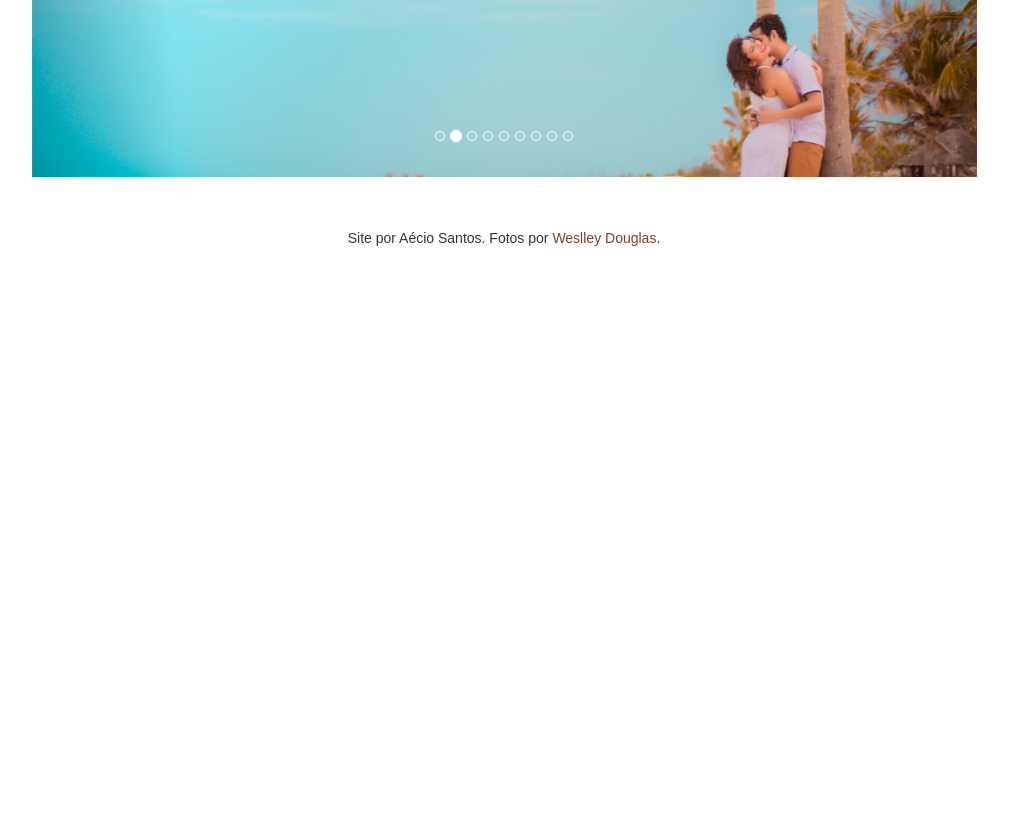
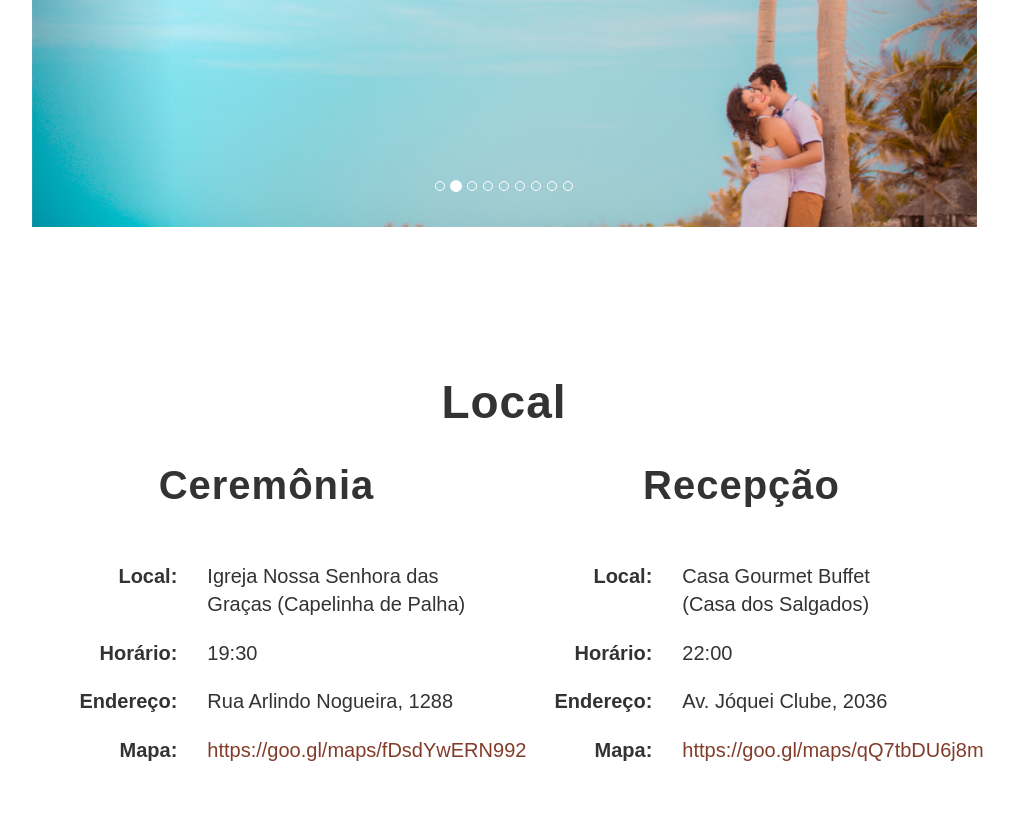
Before and after one commit to aecio/julianaeaecio, a website: page index.html in a window 1280 px wide. Shown: the part 1980-2800 px from the top of the page, without its empty margins (136-1150 px from the left). Before the commit the page ends 2240 px from the top, so only its background shows below. Drawn offline with nearby package versions, Linux system fonts and the light colour scheme; some packages are replaced by stand-ins of ours; a web font is replaced by a local one.

Commit message:
Added venue section

```diff
--- a/index.html
+++ b/index.html
@@ -55,15 +55,15 @@
                     <li>
                         <a class="page-scroll" href="#sobre">Save the Date!</a>
                     </li>
+                    <li>
+                        <a class="page-scroll" href="#venue">Local</a>
+                    </li>
                     <!--
-                    <li>
-                        <a class="page-scroll" href="#local">Local</a>
-                    </li>
                     <li>
                         <a class="page-scroll" href="#rsvp">RSVP</a>
                     </li>
                     <li>
-                        <a class="page-scroll" href="#presentes">Lista</a>
+                        <a class="page-scroll" href="#presentes">Presentes</a>
                     </li>
                     <li>
                         <a class="page-scroll" href="#juleseaecio">#juleseaecio</a>
@@ -211,43 +211,68 @@
         </div>
     </section>
 
-    <!-- Venue Section ->
-    <section id="local" class="container content-section text-center">
+    <!-- Venue Section -->
+    <section id="venue" class="container content-section text-center">
         <div class="row">
             <div>
                 <h1>Local</h1>
 
+                <div class="container venue-table">
+
+                  <div class="col-sm-6 col-lg-5 col-lg-offset-1">
                     <div class="row">
-                    <div class="col-sm-6 col-lg-5 col-lg-offset-1">
-                        <div class="br-rsvp__venue-bucket time-1 ">
-                            <i class="icon-br icon-br-ring br-rsvp__venue-icon"></i>
-                            <h2 class="br-rsvp__venue-subtitle">
-                                 <span class="time">07:30 PM</span> - <span class="description">Ceremonia</span>
-                            </h2>
-                            <p>A ceremonia acontecera na igreja Nossa Senhora das Graças (Capelinha de Palha) às 19h30m.<br/> Mapa: <a target="_blank" href="https://goo.gl/maps/xBnFn3McSL62">https://goo.gl/maps/xBnFn3McSL62</a></p>
+                      <div class="col-sm-12">
+                        <h2>Ceremônia</h2>
                       </div>
                     </div>
-                    <div class="col-sm-6 col-lg-5">
-                        <div class="br-rsvp__venue-bucket time-2 ">
-                            <i class="icon-br icon-br-champaign br-rsvp__venue-icon"></i>
-                            <h2 class="br-rsvp__venue-subtitle br-rsvp__venue-bucket_schedule">
-                                 <span class="time">10:00 PM</span> - <span class="description">Recepção</span>
-                            </h2>
-                            <p class="br-rsvp__venue-description">
-                                A recepção ocorrerá no Casa Gourmet Buffet (Casa dos Salgados) às 22h00. Av. Jóquei Clube, 2036 - São Cristóvão, Teresina - PI.</br>
-                                Mapa: <a target="_blank" href="https://goo.gl/maps/qQ7tbDU6j8m">https://goo.gl/maps/qQ7tbDU6j8m</a>
-                            </p>
-                            </p>
+                    <div class="row venue-row">
+                      <div class="col-sm-4"><span class="bold">Local:</span></div>
+                      <div class="col-sm-8"><span class="">Igreja Nossa Senhora das Graças (Capelinha de Palha)</span></div>
+                    </div>
+                    <div class="row venue-row">
+                      <div class="col-sm-4"><span class="bold">Horário:</span></div>
+                      <div class="col-sm-8"><span class="">19:30</span></div>
+                    </div>
+                    <div class="row venue-row">
+                      <div class="col-sm-4"><span class="bold">Endereço:</span></div>
+                      <div class="col-sm-8"><span class="">Rua Arlindo Nogueira, 1288</span></div>
+                    </div>
+                    <div class="row venue-row">
+                      <div class="col-sm-4"><span class="bold">Mapa:</span></div>
+                      <div class="col-sm-8"><span class=""><a target="_blank" href="https://goo.gl/maps/fDsdYwERN992">https://goo.gl/maps/fDsdYwERN992</a></span></div>
                     </div>
                   </div>
+
+                  <div class="col-sm-6 col-lg-5">
+                    <div class="row">
+                      <div class="col-sm-12">
+                        <h2>Recepção</h2>
                       </div>
+                    </div>
+                    <div class="row venue-row">
+                      <div class="col-sm-4"><span class="bold">Local:</span></div>
+                      <div class="col-sm-8"><span class="">Casa Gourmet Buffet<br> (Casa dos Salgados)</span></div>
+                    </div>
+                    <div class="row venue-row">
+                      <div class="col-sm-4"><span class="bold">Horário:</span></div>
+                      <div class="col-sm-8"><span class="">22:00</span></div>
+                    </div>
+                    <div class="row venue-row">
+                      <div class="col-sm-4"><span class="bold">Endereço:</span></div>
+                      <div class="col-sm-8"><span class="">Av. Jóquei Clube, 2036</span></div>
+                    </div>
+                    <div class="row venue-row">
+                      <div class="col-sm-4"><span class="bold">Mapa:</span></div>
+                      <div class="col-sm-8"><span class=""><a target="_blank" href="https://goo.gl/maps/qQ7tbDU6j8m">https://goo.gl/maps/qQ7tbDU6j8m</a></span></div>
+                    </div>
+                  </div>
+
             </div>
         </div>
     </section>
 
-
-
     <!-- RSVP Section ->
+    <div class="gray-bg">
       <section id="rsvp" class="content-section text-center">
           <div class="">
               <div class="container">
@@ -259,17 +284,21 @@
               </div>
           </div>
       </section>
+    </div>
 
-    <!-- Contact Section ->
+    <!-- Gifts Section ->
+    <div class="">
       <section id="presentes" class="container content-section text-center">
           <div class="row">
               <div class="col-lg-8 col-lg-offset-2">
                   <h1>Lista de Presentes</h1>
-                <p>No Boxed Gifts Please. While personal gifts of household items or sentimental pieces are greatly appreciated, we are currently saving for our future home and we would greatly welcome monetary gifts; it will hopefully save you time and
-                    hassle in shopping, as well as help us reach our goal more quickly.</p>
+                  <p>Devido a nossos planos de morar em New York, estamos impossibilitados de levar presentes. Por isso, resolvemos criar uma lista de presentes virtuais.</br>
+                  <a href="https://sites.icasei.com.br/julianaeaecio/pt_br/store/9/2">Clique aqui para escolher um presente.</a></p>
+                  <a href="https://sites.icasei.com.br/julianaeaecio/pt_br/store/9/2"><img style="height:75px" src="./img/gift.png" /></a>
               </div>
           </div>
       </section>
+    </div>
 
     <!-- Map Section
     <div id="map"></div>
--- a/less/main.less
+++ b/less/main.less
@@ -55,6 +55,36 @@ a {
 
 .light {
     font-weight: 400;
+}
+
+.bold {
+  font-weight: 800;
+}
+
+.gray-bg {
+  background-color: #eee;
+  a.btn-default {
+    &:hover {
+      color: #ddd;
+    }
+  }
+}
+
+.venue-table {
+  span {
+    font-size: 20px;
+  }
+  .venue-row {
+    margin: 20px 0;
+    @media(min-width:768px) {
+      text-align: left;
+      div {
+        &:first-child {
+          text-align: right;
+        }
+      }
+    }
+  }
 }
 
 .navbar-custom {
@@ -257,7 +287,8 @@ a {
 }
 
 .content-section {
-    padding-top: 100px;
+    padding-top: 50px;
+    padding-bottom: 50px;
 }
 
 .savethedate-section {
@@ -338,7 +369,7 @@ ul.banner-social-buttons {
 }
 
 footer {
-    padding: 50px 0 10px;
+    padding: 50px 0 25px;
     p {
         margin: 0;
         font-size: 14px;
```
Also changed, not shown: css/main.css, css/main.min.css. Lines whose indentation alone changed are shown as unchanged.
